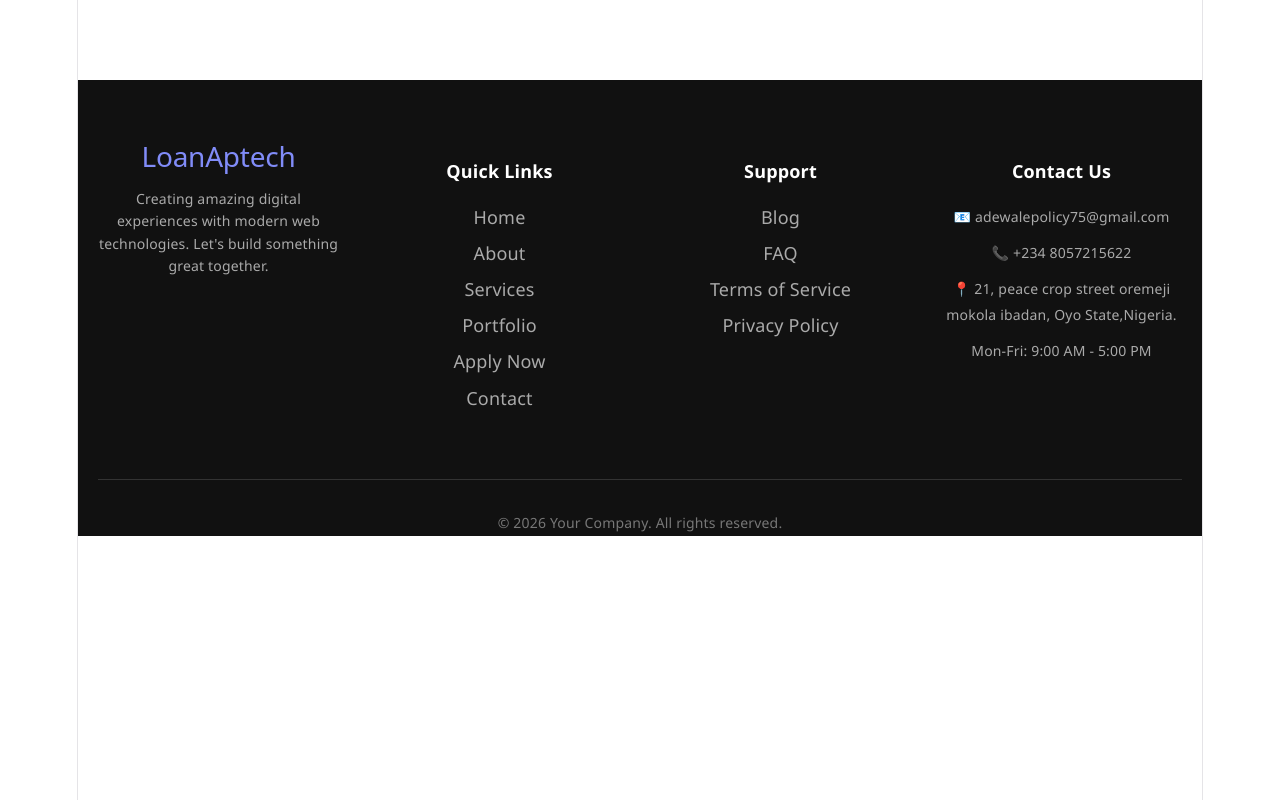
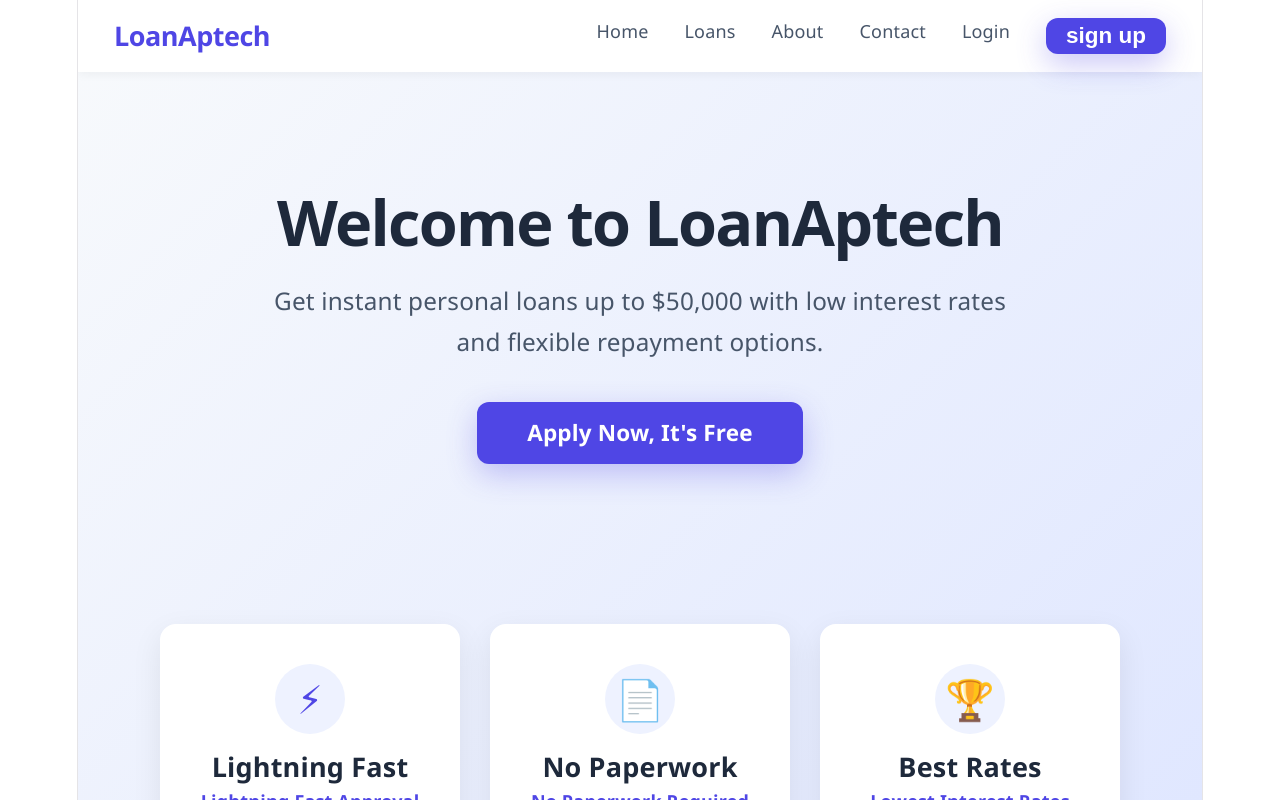
Before and after one commit to adewalepolicy75-ux/muloanaptech, a React (Vite) app: page / in a window 1280 px wide. Built offline with nearby package versions, Linux system fonts and the light colour scheme.

Commit message:
home-page

```diff
--- a/src/App.jsx
+++ b/src/App.jsx
@@ -7,17 +7,22 @@ import Privacy from "./components/Privacy";
 import { BrowserRouter as Router, Route, Routes } from "react-router-dom";
 import Terms from "./components/Terms";
 import Faq from "./components/Faq";
+import Home from "./pages/Home";
+
+
 export default function APP() {
   return (
     <Router>
       <div className="APP">
 
         <Routes>
+          <Route path="/" element={<Home />} />
           <Route path="/contact" element={<Contact />} />
           <Route path="/about" element={<About />} />
           <Route path="/privacy" element={<Privacy />} />
           <Route path="/terms" element={<Terms />} />
           <Route path="/faq" element={<Faq />} />
+
         </Routes>
         <Footer />
       </div>
--- /dev/null
+++ b/src/pages/Home.css
@@ -0,0 +1,288 @@
+/* Add this at the top of your CSS file */
+* {
+  margin: 0;
+  padding: 0;
+  box-sizing: border-box;
+}
+
+html, body {
+  height: 100%;
+  overflow: hidden; /* Prevents body from scrolling */
+  position: fixed; /* Locks the body in place */
+  width: 100%;
+}
+
+.home-container {
+  height: 100vh;
+  overflow-y: auto; /* Only the container scrolls */
+  overflow-x: hidden;
+  background: linear-gradient(135deg, #f8fafc 0%, #e0e7ff 100%);
+  font-family: 'Segoe UI', Tahoma, Geneva, Verdana, sans-serif;
+  position: relative;
+  overscroll-behavior: none; /* Prevents rubber band effect */
+  -webkit-overflow-scrolling: touch;
+}
+
+/* Disable pull-to-refresh and overscroll */
+body {
+  overscroll-behavior: none;
+  touch-action: pan-y pinch-zoom; /* Limits touch actions */
+}
+
+/* Navigation Bar */
+.navbar {
+  background: white;
+  box-shadow: 0 2px 10px rgba(0, 0, 0, 0.05);
+  position: sticky; /* Changed from fixed to sticky */
+  top: 0;
+  width: 100%;
+  z-index: 1000;
+  transform: translateZ(0);
+  backface-visibility: hidden;
+}
+
+.nav-container {
+  max-width: 1200px;
+  margin: 0 auto;
+  padding: 1rem 2rem;
+  display: flex;
+  justify-content: space-between;
+  align-items: center;
+}
+
+.logo {
+  font-size: 1.5rem;
+  font-weight: 800;
+  color: #4f46e5;
+  letter-spacing: -0.5px;
+}
+
+.nav-menu {
+  display: flex;
+  list-style: none;
+  gap: 2rem;
+  margin: 0;
+  padding: 0;
+}
+
+.nav-link {
+  text-decoration: none;
+  color: #475569;
+  font-weight: 500;
+  transition: color 0.3s ease;
+}
+
+.nav-link:hover {
+  color: #4f46e5;
+}
+
+/* Hero Section */
+.hero-section {
+  max-width: 1100px;
+  margin: 0 auto;
+  padding: 80px 20px 80px;
+  text-align: center;
+  position: relative;
+  z-index: 1;
+}
+
+.hero-title {
+  font-size: 3.5rem;
+  font-weight: 800;
+  color: #1e293b;
+  margin-bottom: 20px;
+  line-height: 1.2;
+}
+
+.hero-subtitle {
+  font-size: 1.35rem;
+  color: #475569;
+  max-width: 750px;
+  margin: 0 auto 40px;
+  line-height: 1.7;
+}
+
+.hero-cta-btn {
+  display: inline-block;
+  background: #4f46e5;
+  color: white;
+  font-size: 1.25rem;
+  font-weight: 600;
+  padding: 18px 50px;
+  border-radius: 12px;
+  text-decoration: none;
+  transition: all 0.3s ease;
+  box-shadow: 0 10px 30px rgba(79, 70, 229, 0.3);
+  border: none;
+  cursor: pointer;
+}
+
+.hero-cta-btn:hover {
+  background: #4338ca;
+  transform: translateY(-4px);
+  box-shadow: 0 15px 35px rgba(79, 70, 229, 0.4);
+}
+
+/* Features Grid */
+.features-grid {
+  display: grid;
+  grid-template-columns: repeat(auto-fit, minmax(280px, 1fr));
+  gap: 30px;
+  margin: 80px auto;
+  max-width: 1000px;
+  padding: 0 20px;
+  position: relative;
+  z-index: 1;
+}
+
+.feature-card {
+  background: white;
+  padding: 40px 30px;
+  border-radius: 16px;
+  box-shadow: 0 10px 30px rgba(0, 0, 0, 0.08);
+  transition: transform 0.3s ease;
+  text-align: center;
+  transform: translateZ(0);
+}
+
+.feature-card:hover {
+  transform: translateY(-10px);
+}
+
+.feature-icon {
+  width: 70px;
+  height: 70px;
+  margin: 0 auto 20px;
+  background: #eef2ff;
+  border-radius: 50%;
+  display: flex;
+  align-items: center;
+  justify-content: center;
+  font-size: 2.2rem;
+  font-weight: bold;
+  color: #4f46e5;
+}
+
+.feature-card h3 {
+  font-size: 1.5rem;
+  color: #1e293b;
+  margin-bottom: 8px;
+}
+
+.feature-card .feature-title {
+  font-size: 1rem;
+  font-weight: 600;
+  color: #4f46e5;
+  margin: 8px 0 4px;
+}
+
+.feature-card p {
+  color: #64748b;
+  font-size: 0.95rem;
+  line-height: 1.5;
+  margin: 5px 0;
+}
+
+/* Bottom Links */
+.home-links {
+  text-align: center;
+  margin: 60px auto;
+  padding: 30px 20px;
+  background: rgba(255, 255, 255, 0.6);
+  border-radius: 16px;
+  max-width: 800px;
+  position: relative;
+  z-index: 1;
+}
+
+.home-links p {
+  font-size: 1rem;
+  color: #475569;
+}
+
+.home-link {
+  color: #4f46e5;
+  font-weight: 600;
+  text-decoration: none;
+  transition: all 0.2s;
+  margin: 0 4px;
+}
+
+.home-link:hover {
+  color: #4338ca;
+  text-decoration: underline;
+}
+
+/* Responsive Design */
+@media (max-width: 768px) {
+  .hero-title {
+    font-size: 2.5rem;
+  }
+
+  .hero-subtitle {
+    font-size: 1.1rem;
+  }
+
+  .nav-container {
+    flex-direction: column;
+    gap: 1rem;
+  }
+
+  .nav-menu {
+    flex-wrap: wrap;
+    justify-content: center;
+    gap: 1rem;
+  }
+
+  .hero-section {
+    padding-top: 20px;
+  }
+
+  .features-grid {
+    gap: 20px;
+    margin: 50px auto;
+  }
+
+  .feature-card {
+    padding: 30px 20px;
+  }
+
+  .home-links {
+    margin: 40px 20px;
+    padding: 20px;
+  }
+
+  .hero-cta-btn {
+    padding: 14px 35px;
+    font-size: 1.1rem;
+  }
+}
+
+/* Extra measure to prevent dragging on all elements */
+.home-container,
+.home-container * {
+  user-select: none; /* Prevents text selection while dragging */
+  -webkit-user-select: none;
+}
+
+/* But allow text selection on links and buttons */
+.home-link,
+.hero-cta-btn,
+.nav-link {
+  user-select: auto;
+  -webkit-user-select: auto;
+}
+button {
+  background: #4f46e5;
+  color: white;
+  font-size: 1.25rem;
+  font-weight: 600;
+  padding: 5px 20px;
+  border-radius: 12px;
+  text-decoration: none;
+  transition: all 0.3s ease;
+  box-shadow: 0 10px 30px rgba(79, 70, 229, 0.3);
+  border: none;
+  cursor: pointer;
+  box-sizing: border-box;
+}
--- /dev/null
+++ b/src/pages/Home.jsx
@@ -0,0 +1,102 @@
+import React from "react";
+import { Link } from "react-router-dom";
+import "./Home.css";
+
+const Home = () => {
+  return (
+    <div className="home-container">
+      {/* Navigation Bar */}
+      <nav className="navbar">
+        <div className="nav-container">
+          <div className="logo">LoanAptech</div>
+          <ul className="nav-menu">
+            <li>
+              <Link to="/" className="nav-link">
+                Home
+              </Link>
+            </li>
+            <li>
+              <Link to="/loans" className="nav-link">
+                Loans
+              </Link>
+            </li>
+            <li>
+              <Link to="/about" className="nav-link">
+                About
+              </Link>
+            </li>
+            <li>
+              <Link to="/contact" className="nav-link">
+                Contact
+              </Link>
+            </li>
+            <li>
+              <Link to="/login" className="nav-link">
+                Login
+              </Link>
+            </li>
+            <li>
+              <Link to="/reset-password" className="nav-link">
+                <button>sign up</button>
+              </Link>
+            </li>
+          </ul>
+        </div>
+      </nav>
+
+      {/* Hero Section */}
+      <div className="hero-section">
+        <h1 className="hero-title">Welcome to LoanAptech</h1>
+
+        <p className="hero-subtitle">
+          Get instant personal loans up to $50,000 with low interest rates and
+          flexible repayment options.
+        </p>
+
+        <Link to="/apply" className="hero-cta-btn">
+          Apply Now, It's Free
+        </Link>
+      </div>
+
+      {/* Features Grid */}
+      <div className="features-grid">
+        <div className="feature-card">
+          <div className="feature-icon">⚡</div>
+          <h3>Lightning Fast</h3>
+          <p className="feature-title">Lightning Fast Approval</p>
+          <p>Get decision in under 10 minutes</p>
+        </div>
+
+        <div className="feature-card">
+          <div className="feature-icon">📄</div>
+          <h3>No Paperwork</h3>
+          <p className="feature-title">No Paperwork Required</p>
+          <p>100% digital & hassle-free process</p>
+        </div>
+
+        <div className="feature-card">
+          <div className="feature-icon">🏆</div>
+          <h3>Best Rates</h3>
+          <p className="feature-title">Lowest Interest Rates</p>
+          <p>Starting from just 8.99% p.a.</p>
+        </div>
+      </div>
+
+      {/* Bottom Links */}
+      <div className="home-links">
+        <p>
+          Already applied?{" "}
+          <Link to="/loan-status" className="home-link">
+            Check Loan Status
+          </Link>{" "}
+          •{" "}
+          <Link to="/dashboard" className="home-link">
+            Go to Dashboard
+          </Link>
+        </p>
+      </div>
+    </div>
+  );
+};
+
+export default Home;
```
